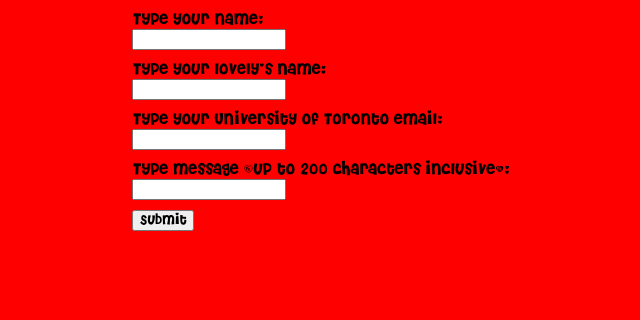
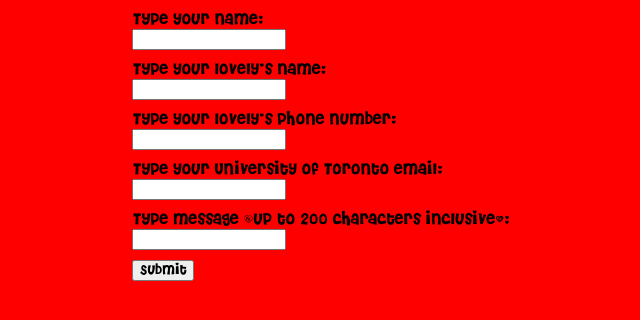
Before and after one commit to udaraweerasinghege/uofthacks2015, a PHP site: page / in a window 1280 px wide. Shown: the part 85-405 px from the top of the page, without its empty margins (108-748 px from the left). Run offline with PHP 8.4, Linux system fonts and the light colour scheme; some libraries are stand-ins or nearby versions.

Commit message:
Updated version

```diff
--- a/public/index.html
+++ b/public/index.html
@@ -19,6 +19,10 @@
 					<input type="text"></input>
 				</div>
 				<div>
+					<div>Type your lovely's phone number: </div>
+					<input type="tel"></input>
+				</div>
+				<div>
 					<div>Type your University of Toronto email: </div>
 					<input type="email"></input>
 				</div>
--- a/public/styles/css/index.css
+++ b/public/styles/css/index.css
@@ -1 +1 @@
-@-webkit-keyframes fadeIn{0%{visibility:hidden;opacity:0}100%{visibility:visible;opacity:1}}@-moz-keyframes fadeIn{0%{visibility:hidden;opacity:0}100%{visibility:visible;opacity:1}}@-ms-keyframes fadeIn{0%{visibility:hidden;opacity:0}100%{visibility:visible;opacity:1}}@keyframes fadeIn{0%{visibility:hidden;opacity:0}100%{visibility:visible;opacity:1}}@-o-keyframes fadeIn{0%{visibility:hidden;opacity:0}100%{visibility:visible;opacity:1}}body{background-color:red;margin:0}@font-face{font-family:Cheri;src:url(../fonts/CHERI___.ttf)}@font-face{font-family:CheriOutline;src:url(../fonts/CHERL___.ttf)}header{font-family:CheriOutline;text-align:center;background-color:pink;display:inline-block;width:100%}main{margin:10px}main form{margin-top:10px;font-family:Cheri;margin:0 auto;display:block;position:relative}@media screen and (min-width: 800px){main form{width:800px}}@media screen and (max-width: 699px){main form{width:100%}}main form>div{margin-top:10px;margin-bottom:10px}main form input[type=submit],main form input[type=email],main form input[type=text]{font-family:Cheri}
+@-webkit-keyframes fadeIn{0%{visibility:hidden;opacity:0}100%{visibility:visible;opacity:1}}@-moz-keyframes fadeIn{0%{visibility:hidden;opacity:0}100%{visibility:visible;opacity:1}}@-ms-keyframes fadeIn{0%{visibility:hidden;opacity:0}100%{visibility:visible;opacity:1}}@keyframes fadeIn{0%{visibility:hidden;opacity:0}100%{visibility:visible;opacity:1}}@-o-keyframes fadeIn{0%{visibility:hidden;opacity:0}100%{visibility:visible;opacity:1}}body{background-color:red;margin:0}@font-face{font-family:Cheri;src:url(../fonts/CHERI___.ttf)}@font-face{font-family:CheriOutline;src:url(../fonts/CHERL___.ttf)}header{font-family:CheriOutline;text-align:center;background-color:pink;display:inline-block;width:100%}main{margin:10px}main form{margin-top:10px;font-family:Cheri;margin:0 auto;display:block;position:relative}@media screen and (min-width: 800px){main form{width:800px}}@media screen and (max-width: 699px){main form{width:100%}}main form>div{margin-top:10px;margin-bottom:10px}main form input[type=submit],main form input[type=email],main form input[type=text],main form input[type=tel]{font-family:Cheri}
--- a/public/styles/scss/index.scss
+++ b/public/styles/scss/index.scss
@@ -42,7 +42,8 @@ main {
 
 		input[type=submit],
 		input[type=email],
-		input[type=text] {
+		input[type=text],
+		input[type=tel] {
 
 			font-family: Cheri;
 		}
```
Also changed, not shown: public/javascript/twilio2.js (added, +14 -0 lines).
